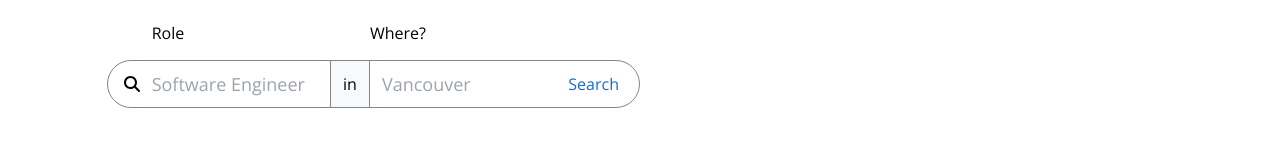
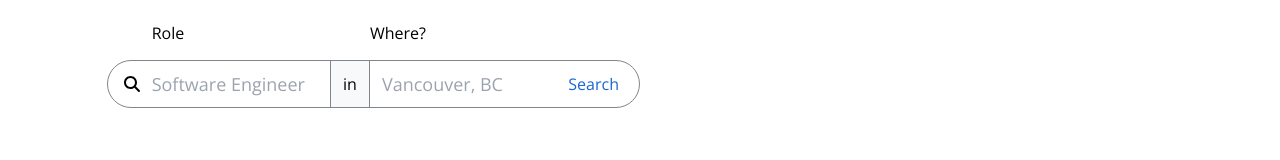
Before and after one commit to Epiq122/job-search, a Vue app: page / in a window 1280 px wide. Shown: the part 488-648 px from the top of the page. Built offline with nearby package versions, Linux system fonts and the light colour scheme; grey boxes are pictures that could not be loaded.

Commit message:
Update location placeholder in JobSearchForm.vue

```diff
--- a/src/components/jobsearch/JobSearchForm.vue
+++ b/src/components/jobsearch/JobSearchForm.vue
@@ -40,7 +40,7 @@ export default {
       >
       <div class="relative flex h-full flex-1 items-center pl-3">
         <label class="absolute -top-10 left-0">Where?</label>
-        <text-input placeholder="Vancouver" @handle-input="updateLocation" />
+        <text-input placeholder="Vancouver, BC" @handle-input="updateLocation" />
       </div>
     </div>
     <action-button text="Search" type="secondary" class="rounded-r-3xl" />
```
